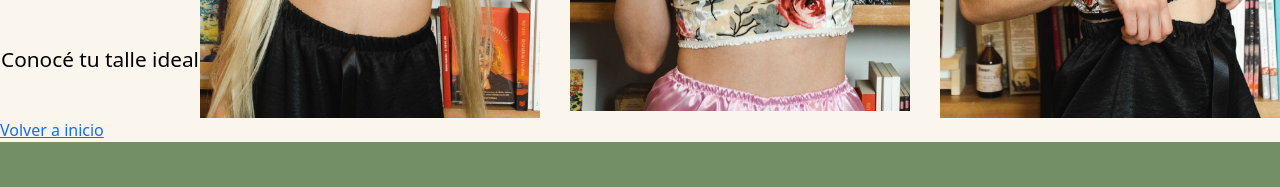
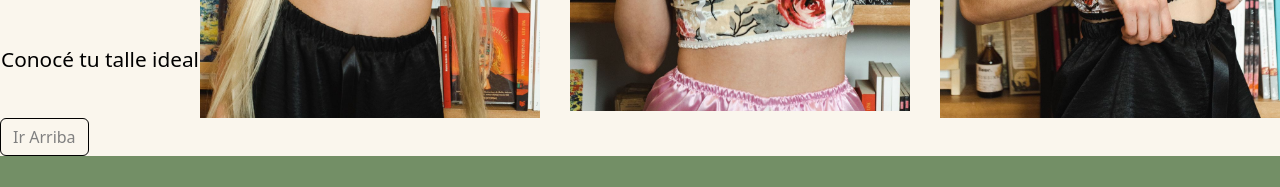
Before and after one commit to NicolasMorete/Annia, a plain HTML site: page html/pijamas.html in a window 1280 px wide. Shown: the part 1219-1406 px from the top of the page. Drawn offline with nearby package versions, Linux system fonts and the light colour scheme.

Commit message:
agregandobotonarriba

```diff
--- a/css/annia.css
+++ b/css/annia.css
@@ -348,6 +348,17 @@ textarea {
     justify-content: center;
 }
 
+.btn {
+    border-color: black;
+}
+
+.btn-outline-warning {
+    background-color: transparent;
+    --bs-btn-hover-bg :transparent;
+    --bs-btn-hover-border-color: black;
+    --bs-btn-color: gray ;
+}
+
 
 /* -----------media query tablet (medidas no exactas)------------- */
 @media screen and (max-width:700px) {
--- a/html/pijamas.html
+++ b/html/pijamas.html
@@ -11,7 +11,7 @@
 <link rel="stylesheet" href="../css/annia.css">
 <link rel="shorcut icon" href="../img/LOGO INSTA A NEGRO.jpg">
 <body>
-  <header>
+  <header id="arribapijama">
 
     <nav class="navbar navbar-expand-lg bg-light">
       <div class="container-fluid">
@@ -96,8 +96,8 @@
 
 
 </main>
-  <nav>
-  <div><a class="volverinicio" href="../html/inicio.html">Volver a inicio</a></div>
+<nav>
+  <div> <a href="#arribapijama"><button type="button" class="btn btn-outline-warning ">Ir Arriba</button></a></div>
   </nav>
 
  <footer class="gridfooter">
```
Also changed, not shown: html/accesorios.html (+3 -3 lines), html/contacto.html (+4 -2 lines), html/lenceria.html (+2 -2 lines), html/promociones.html (+3 -3 lines).
